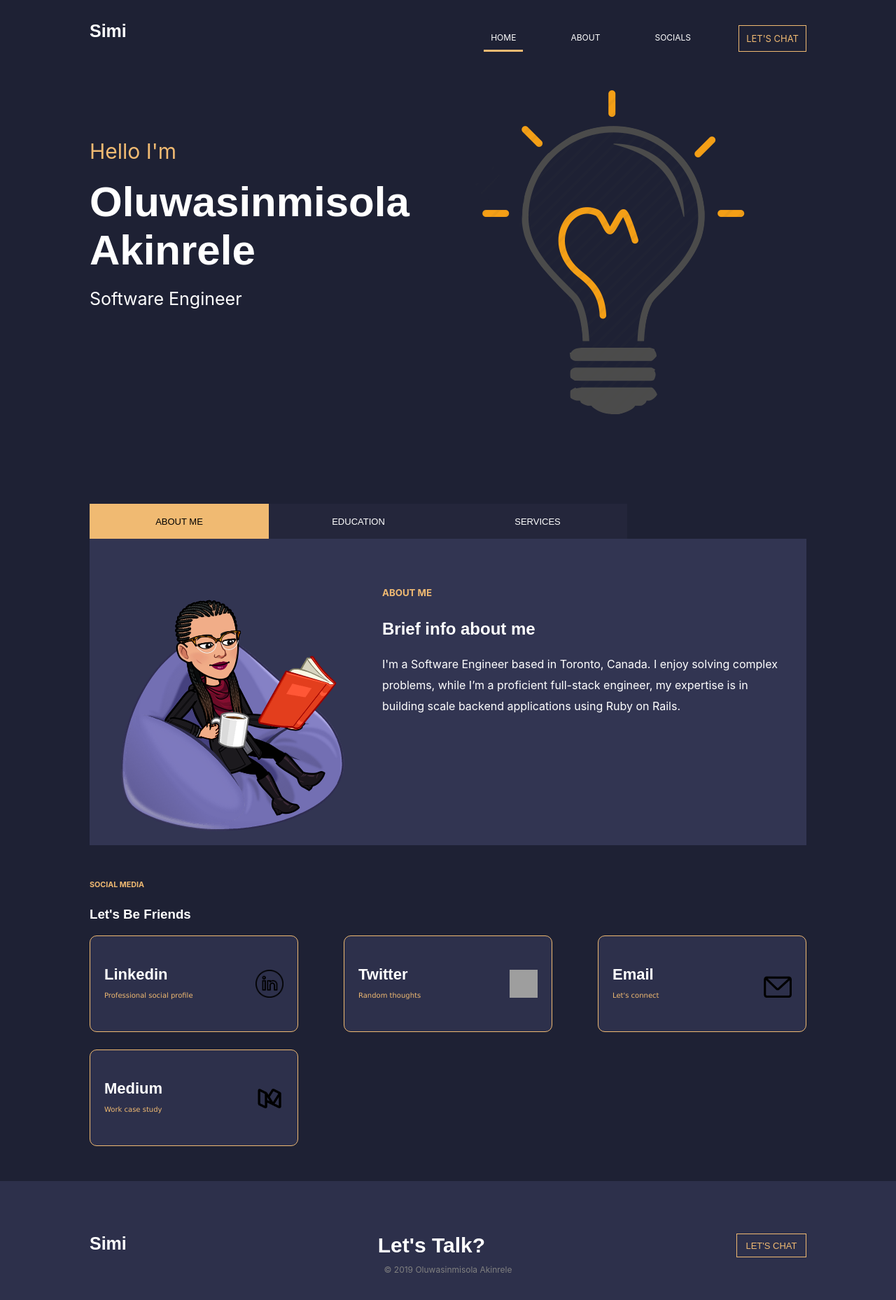
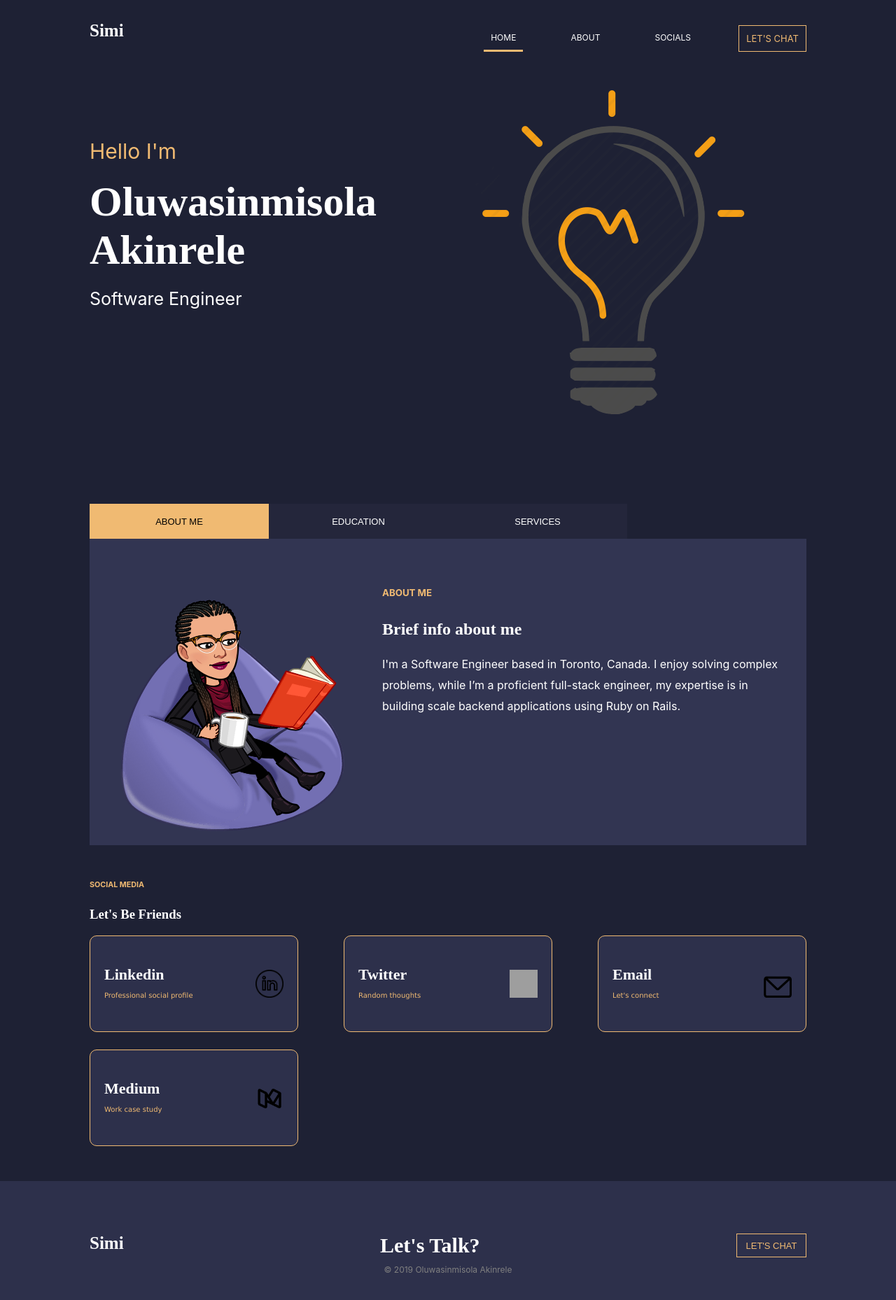
Before and after one commit to s-akinrele/portfolio, a React (Create React App) app: page / in a window 1280 px wide. Shown: the top 1858 px of the page at 70% size. Built offline with nearby package versions, Linux system fonts and the light colour scheme; grey boxes are pictures that could not be loaded.

Commit message:
font family

```diff
--- a/src/styles/banner.scss
+++ b/src/styles/banner.scss
@@ -1,6 +1,7 @@
 @import './colors.scss';
 @import './mixin.scss';
 @import './breakpoint.scss';
+@import './font.scss';
 
 .banner {
   padding: 20px 0;
@@ -56,7 +57,7 @@
 
   .title {
     padding: 10px 0;
-    font-family: fantasy;
+    font-family: $basicFont;
     font-weight: bold;
     font-size: 25px;
   }
--- a/src/styles/biography/biography.scss
+++ b/src/styles/biography/biography.scss
@@ -1,5 +1,6 @@
 @import '../colors.scss';
 @import '../breakpoint.scss';
+@import '../font.scss';
 
 .biography {
   margin-top: 60px;
@@ -46,7 +47,7 @@
         }
 
         h1 {
-          font-family: fantasy;
+          font-family: $basicFont;
         }
       }
     }
--- /dev/null
+++ b/src/styles/font.scss
@@ -0,0 +1 @@
+$basicFont: "fantasy", 'Papyrus';
--- a/src/styles/footer.scss
+++ b/src/styles/footer.scss
@@ -1,5 +1,6 @@
 @import './colors.scss';
 @import './breakpoint.scss';
+@import './font.scss';
 
 footer {
   height: 200px;
@@ -12,7 +13,7 @@ footer {
   .main {
     display: flex;
     padding: 10px 0;
-    font-family: fantasy;
+    font-family: $basicFont;
     font-weight: bold;
     justify-content: space-between;
 
--- a/src/styles/pageHero.scss
+++ b/src/styles/pageHero.scss
@@ -1,5 +1,6 @@
 @import './colors.scss';
 @import './breakpoint.scss';
+@import './font.scss';
 
 .page-hero {
   display: flex;
@@ -25,7 +26,7 @@
 
   h1 {
     font-size: 35px;
-    font-family: fantasy;
+    font-family: $basicFont;
     margin: 20px 0;
   }
 
--- a/src/styles/socials.scss
+++ b/src/styles/socials.scss
@@ -1,5 +1,6 @@
 @import './colors.scss';
 @import './breakpoint.scss';
+@import './font.scss';
 
 .socials {
   margin: 50px 0;
@@ -10,7 +11,7 @@
   }
 
   h3 {
-    font-family: fantasy;
+    font-family: $basicFont;
   }
 
   .connect {
@@ -37,7 +38,7 @@
       }
 
       p {
-        font-family: fantasy;
+        font-family: $basicFont;
         font-size: 22px;
         font-weight: 700;
       }
```
